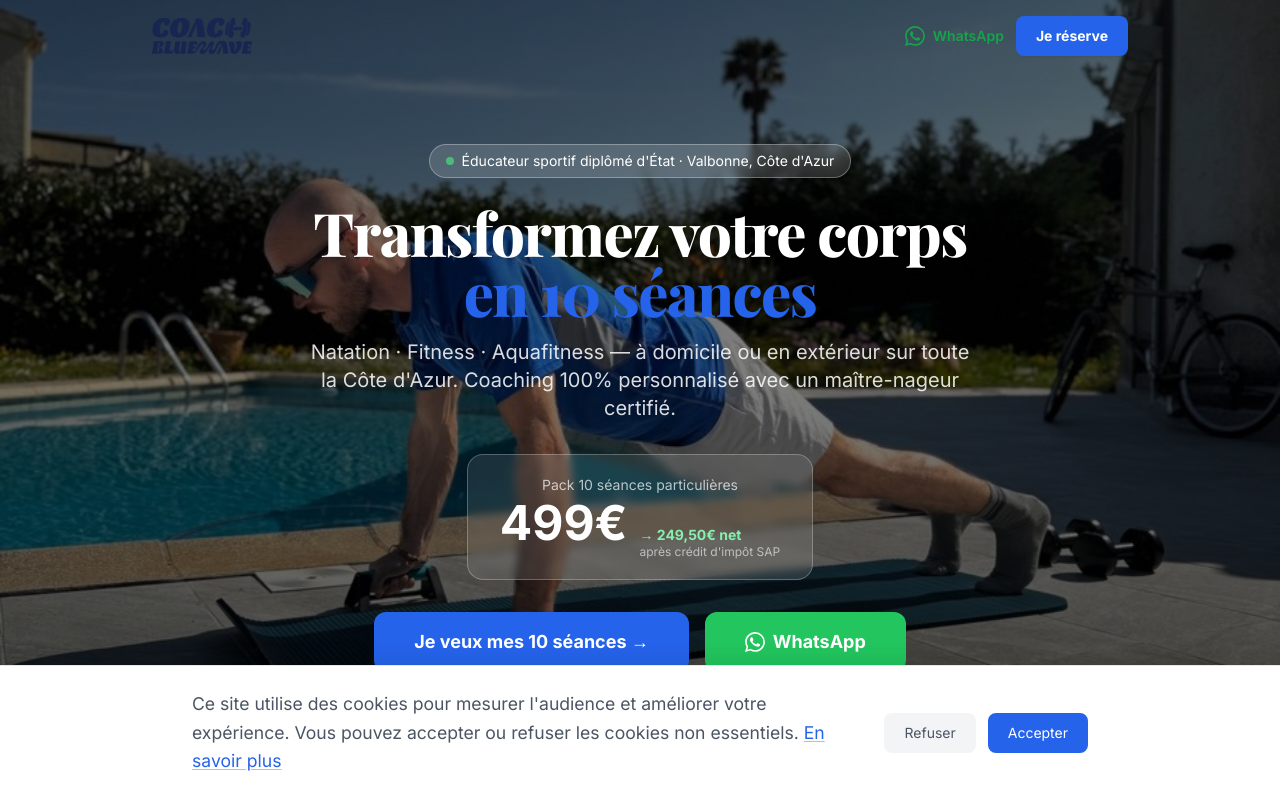
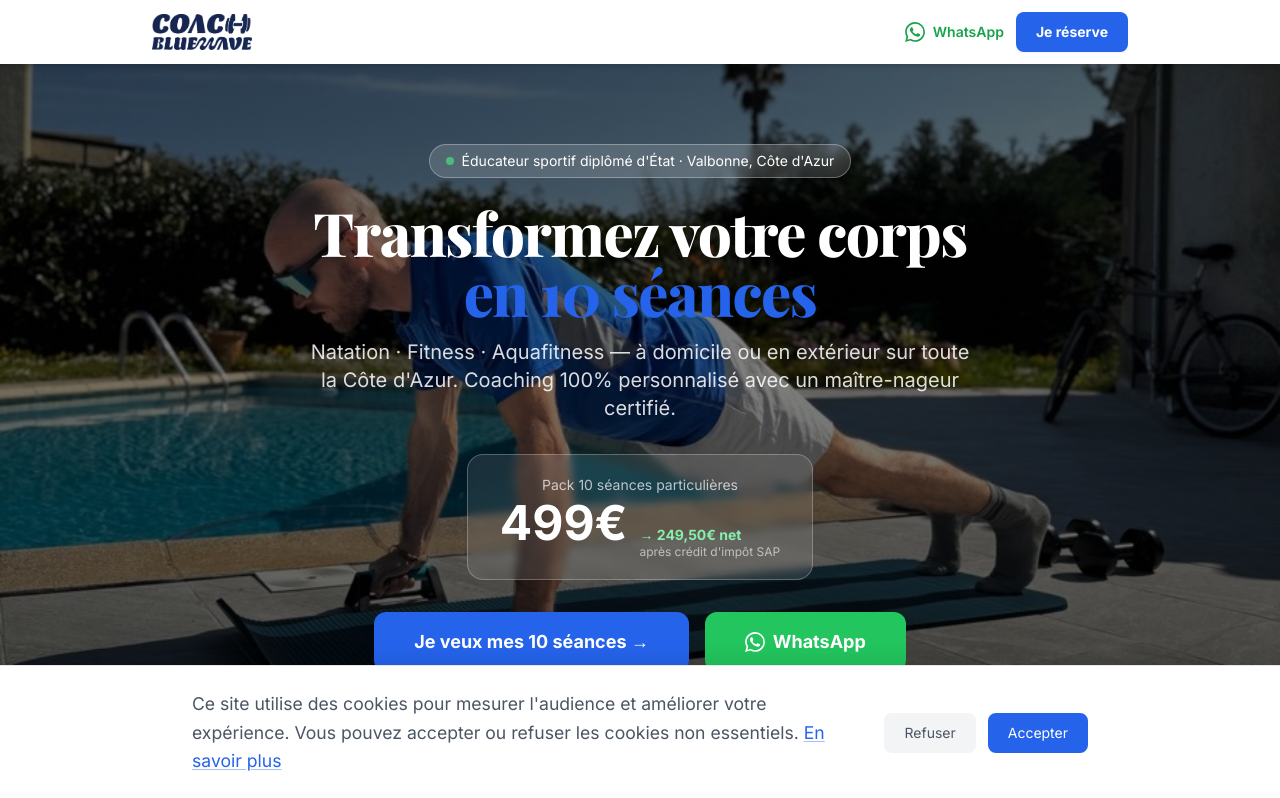
Before and after one commit to Unvodka/Coaching-and-Sport, a Next.js app: page /decouverte in a window 1280 px wide. Shown: the top 798 px of the page. Built offline with nearby package versions, Linux system fonts and the light colour scheme; no server answers.

Commit message:
fix: landing page header always white, no transparent state

```diff
--- a/app/decouverte/LandingPageClient.tsx
+++ b/app/decouverte/LandingPageClient.tsx
@@ -159,7 +159,7 @@
     <div className="min-h-screen bg-white font-sans">
 
       {/* ── Sticky top bar ───────────────────────────────────────── */}
-      <div className={`fixed top-0 left-0 right-0 z-50 transition-all duration-300 ${scrolled ? 'bg-white shadow-md py-3' : 'bg-transparent py-4'}`}>
+      <div className="fixed top-0 left-0 right-0 z-50 bg-white shadow-md py-3">
         <div className="max-w-5xl mx-auto px-6 flex items-center justify-between">
           <Image src="/images/logo-bluewave.png" alt="Coach Bluewave" width={120} height={40} className="h-9 w-auto object-contain" />
           <div className="flex items-center gap-3">
```
